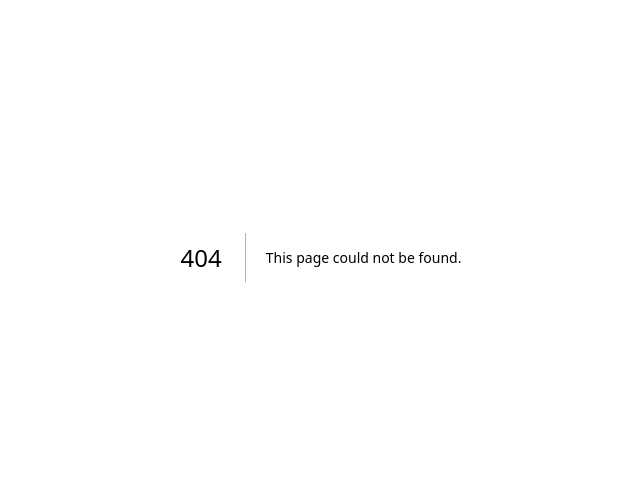
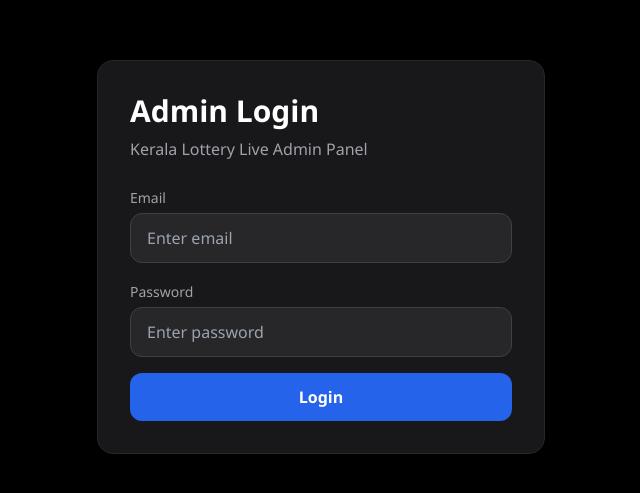
Before and after one commit to jaffenjacob07/lottery-live-site, a Next.js app: page /login in a window 1280 px wide. Before the commit this address had no page. Shown: the part 143-636 px from the top of the page, without its empty margins (319-959 px from the left). Built offline with nearby package versions, Linux system fonts and the light colour scheme; no server answers.

Commit message:
protect admin route

```diff
--- /dev/null
+++ b/src/app/login/page.tsx
@@ -0,0 +1,96 @@
+"use client";
+
+import { useState } from "react";
+import { useRouter } from "next/navigation";
+import { createClient } from "@/utils/supabase/client";
+
+export default function LoginPage() {
+  const router = useRouter();
+  const supabase = createClient();
+
+  const [email, setEmail] = useState("");
+  const [password, setPassword] = useState("");
+  const [loading, setLoading] = useState(false);
+  const [error, setError] = useState("");
+
+  async function handleLogin(e: React.FormEvent) {
+    e.preventDefault();
+
+    setLoading(true);
+    setError("");
+
+    const { error } = await supabase.auth.signInWithPassword({
+      email,
+      password,
+    });
+
+    setLoading(false);
+
+    if (error) {
+      setError(error.message);
+      return;
+    }
+
+    router.push("/admin");
+  }
+
+  return (
+    <main className="min-h-screen bg-black text-white flex items-center justify-center px-4">
+      <div className="w-full max-w-md bg-zinc-900 border border-zinc-800 rounded-2xl p-8 shadow-2xl">
+        <h1 className="text-3xl font-bold mb-2">
+          Admin Login
+        </h1>
+
+        <p className="text-zinc-400 mb-6">
+          Kerala Lottery Live Admin Panel
+        </p>
+
+        <form onSubmit={handleLogin} className="space-y-4">
+          <div>
+            <label className="text-sm text-zinc-400">
+              Email
+            </label>
+
+            <input
+              type="email"
+              placeholder="Enter email"
+              value={email}
+              onChange={(e) => setEmail(e.target.value)}
+              className="w-full mt-1 px-4 py-3 rounded-xl bg-zinc-800 border border-zinc-700 outline-none focus:border-blue-500"
+              required
+            />
+          </div>
+
+          <div>
+            <label className="text-sm text-zinc-400">
+              Password
+            </label>
+
+            <input
+              type="password"
+              placeholder="Enter password"
+              value={password}
+              onChange={(e) => setPassword(e.target.value)}
+              className="w-full mt-1 px-4 py-3 rounded-xl bg-zinc-800 border border-zinc-700 outline-none focus:border-blue-500"
+              required
+            />
+          </div>
+
+          {error && (
+            <div className="bg-red-500/10 border border-red-500 text-red-400 text-sm p-3 rounded-xl">
+              {error}
+            </div>
+          )}
+
+          <button
+            type="submit"
+            disabled={loading}
+            className="w-full py-3 rounded-xl bg-blue-600 hover:bg-blue-500 transition font-semibold"
+          >
+            {loading ? "Logging in..." : "Login"}
+          </button>
+        </form>
+      </div>
+    </main>
+  );
+}
--- a/src/app/middleware.ts
+++ /dev/null
@@ -1,7 +0,0 @@
-import type { NextRequest } from "next/server";
-import { createClient } from "@/utils/supabase/middleware";
-
-export function middleware(request: NextRequest) {
-  // This keeps Supabase auth cookies in sync on every request.
-  return createClient(request);
-}
```
Also changed, not shown: src/middleware.ts (added, +26 -0 lines).
